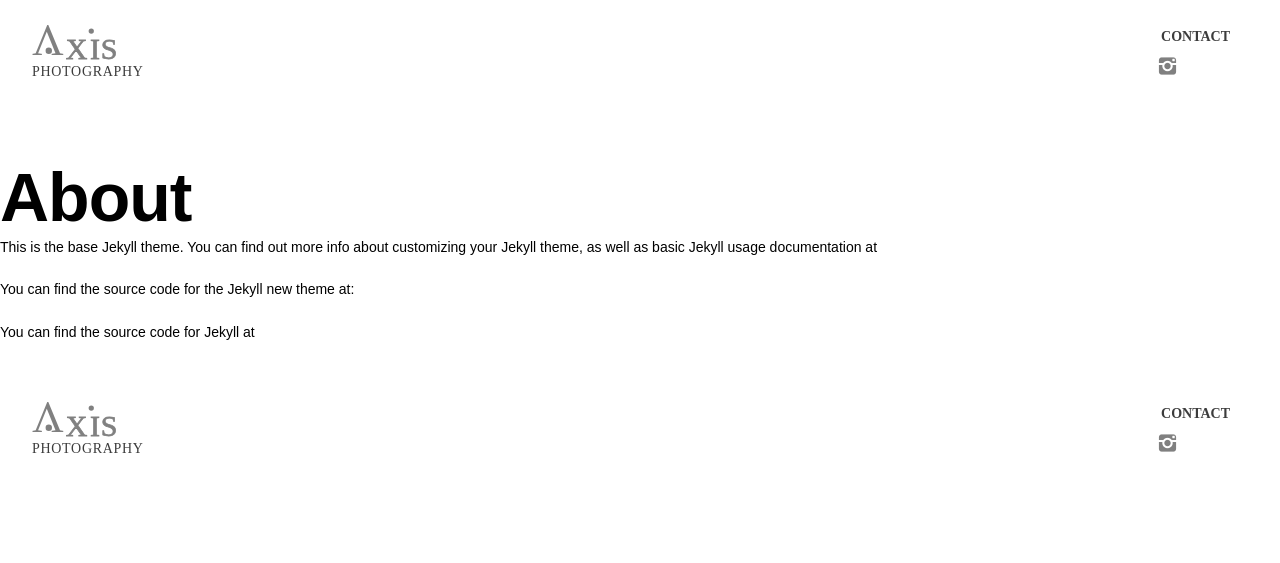
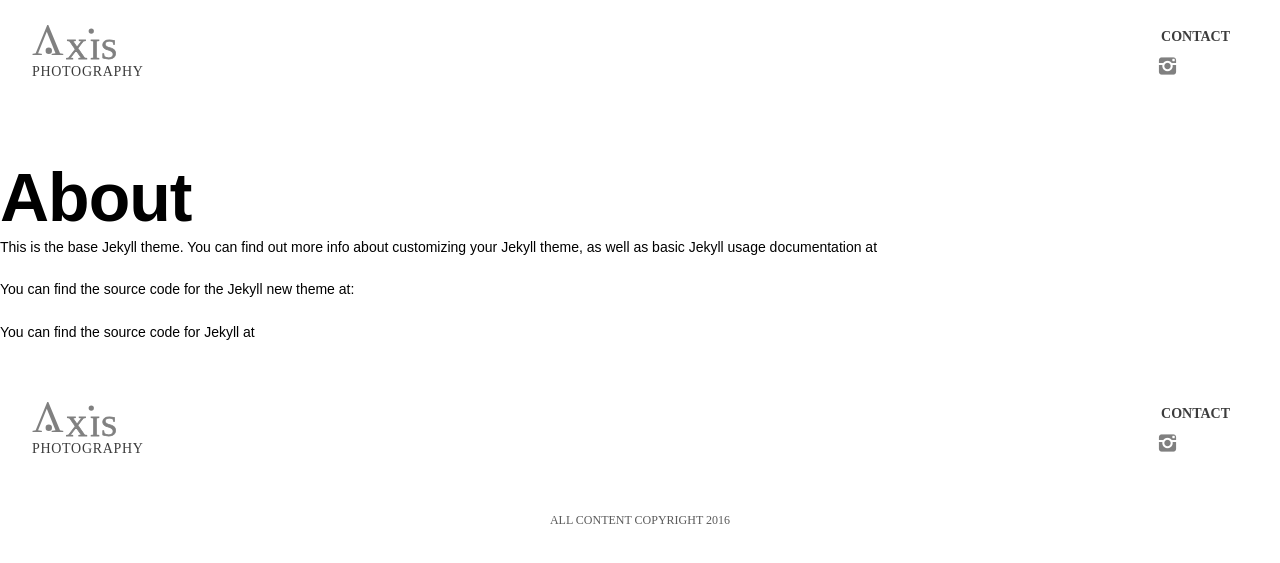
Before and after one commit to executive-eagle/axis-v1, a Jekyll site: the page built from about.md, in a window 1280 px wide, cut to the strip 104-667 px from the top of the page. Built offline with Jekyll 4.4.1, drawn with Linux system fonts in a browser that asks for light colours.

Commit message:
switched overflow

```diff
--- a/assets/css/3-sections/_footer.sass
+++ b/assets/css/3-sections/_footer.sass
@@ -4,7 +4,7 @@ footer
 	//background: url(../img/adcover.png) center center
 	//background-size: cover
 	width: 100%
-	overflow-x: hidden
+
 	height: 100px
 	margin: 30px 0 0 0
 	background-size: cover
@@ -14,6 +14,7 @@ footer
 		// fixes the mess that float makes
 		+clearfix
 		width: 100%
+		overflow-x: hidden
 
 		.logo
 			display: absolute
```
